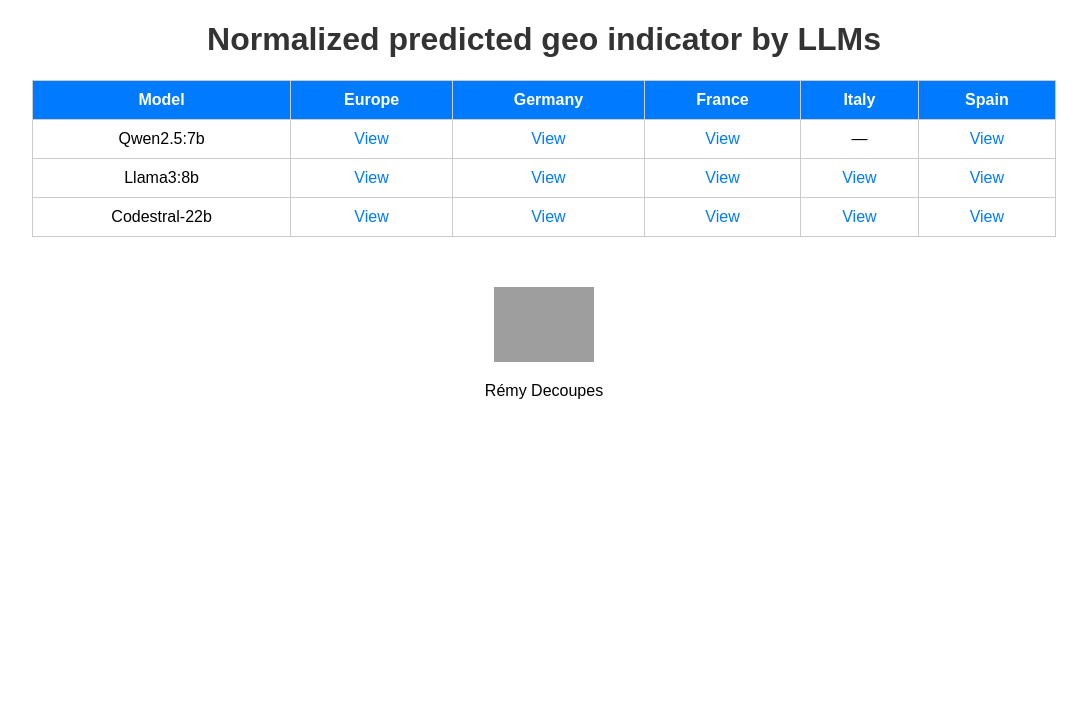
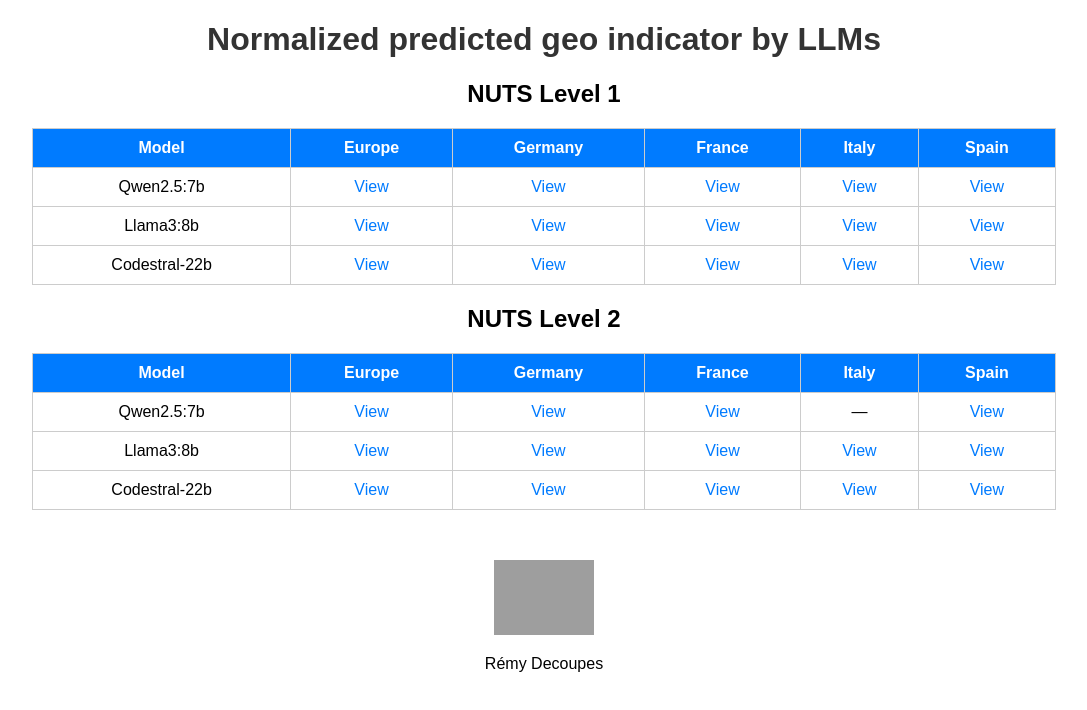
Before and after one commit to remydecoupes/Geo-MISSED, a plain HTML site: page docs/index.html in a window 1280 px wide. Shown: the whole page, without its empty margins (96-1183 px from the left). Drawn offline with Linux system fonts and the light colour scheme; grey boxes are pictures that could not be loaded.

Commit message:
add NUTS level 1

```diff
--- a/docs/index.html
+++ b/docs/index.html
@@ -45,6 +45,50 @@
 </head>
 <body>
     <h1>Normalized predicted geo indicator by LLMs</h1>
+    <!-- NUTS Level 1 Table -->
+    <h2>NUTS Level 1</h2>
+    <table>
+        <thead>
+            <tr>
+                <th>Model</th>
+                <th>Europe</th>
+                <th>Germany</th>
+                <th>France</th>
+                <th>Italy</th>
+                <th>Spain</th>
+            </tr>
+        </thead>
+        <tbody>
+            <tr>
+                <td>Qwen2.5:7b</td>
+                <td><a href="./gdp_2017_nuts_1_llm_qwen2.5-7b.html">View</a></td>
+                <td><a href="./gdp_2017_nuts_1_Germany_llm_qwen2.5-7b.html">View</a></td>
+                <td><a href="./gdp_2017_nuts_1_France_llm_qwen2.5-7b.html">View</a></td>
+                <td><a href="./gdp_2017_nuts_1_Italy_llm_qwen2.5-7b.html">View</a></td>
+                <td><a href="./gdp_2017_nuts_1_Spain_llm_qwen2.5-7b.html">View</a></td>
+            </tr>
+            <tr>
+                <td>Llama3:8b</td>
+                <td><a href="./gdp_2017_nuts_1_llm_llama3-8b.html">View</a></td>
+                <td><a href="./gdp_2017_nuts_1_Germany_llm_llama3-8b.html">View</a></td>
+                <td><a href="./gdp_2017_nuts_1_France_llm_llama3-8b.html">View</a></td>
+                <td><a href="./gdp_2017_nuts_1_Italy_llm_llama3-8b.html">View</a></td>
+                <td><a href="./gdp_2017_nuts_1_Spain_llm_llama3-8b.html">View</a></td>
+            </tr>
+            <tr>
+                <td>Codestral-22b</td>
+                <td><a href="./gdp_2017_nuts_1_llm_codestral.html">View</a></td>
+                <td><a href="./gdp_2017_nuts_1_Germany_llm_codestral.html">View</a></td>
+                <td><a href="./gdp_2017_nuts_1_France_llm_codestral.html">View</a></td>
+                <td><a href="./gdp_2017_nuts_1_Italy_llm_codestral.html">View</a></td>
+                <td><a href="./gdp_2017_nuts_1_Spain_llm_codestral.html">View</a></td>
+            </tr>
+        </tbody>
+    </table>
+
+
+    <!-- NUTS Level 2 Table -->
+    <h2>NUTS Level 2</h2>
     <table>
         <thead>
             <tr>
```
Also changed, not shown: 1 other file.
